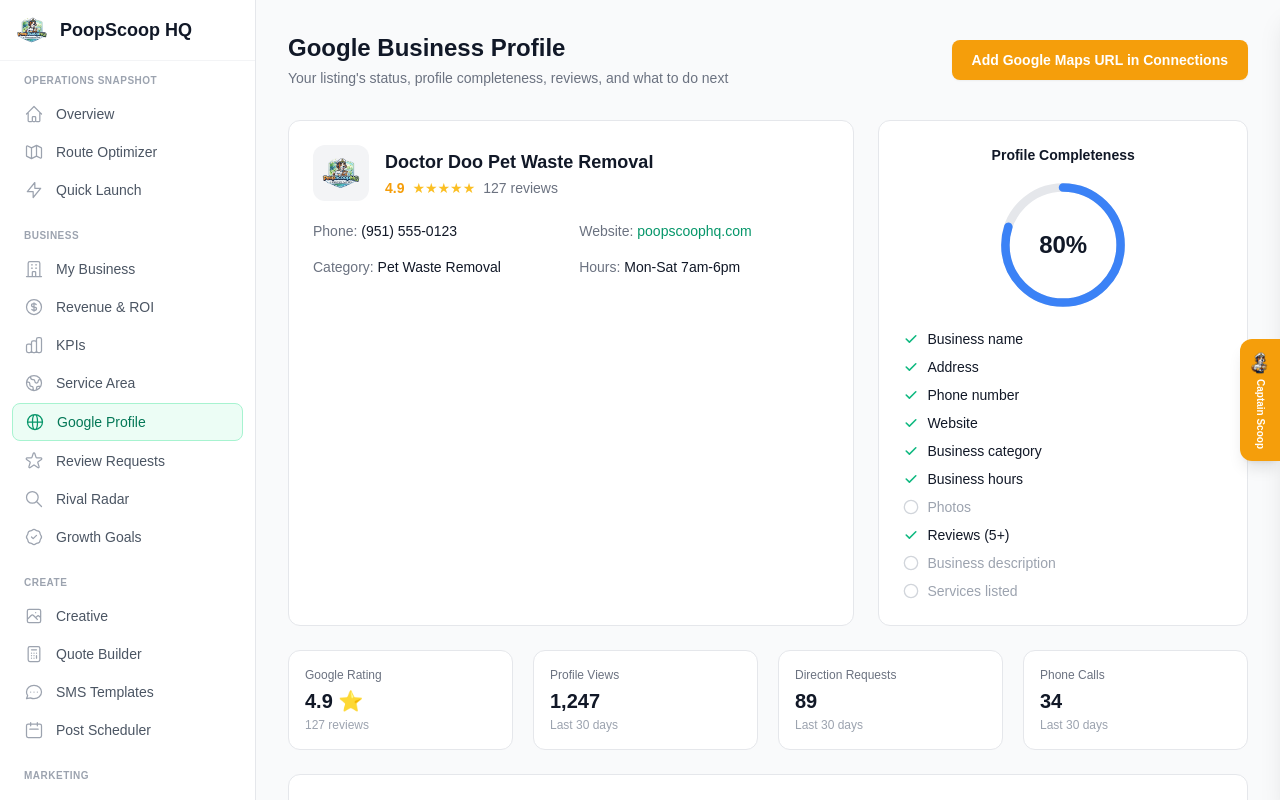
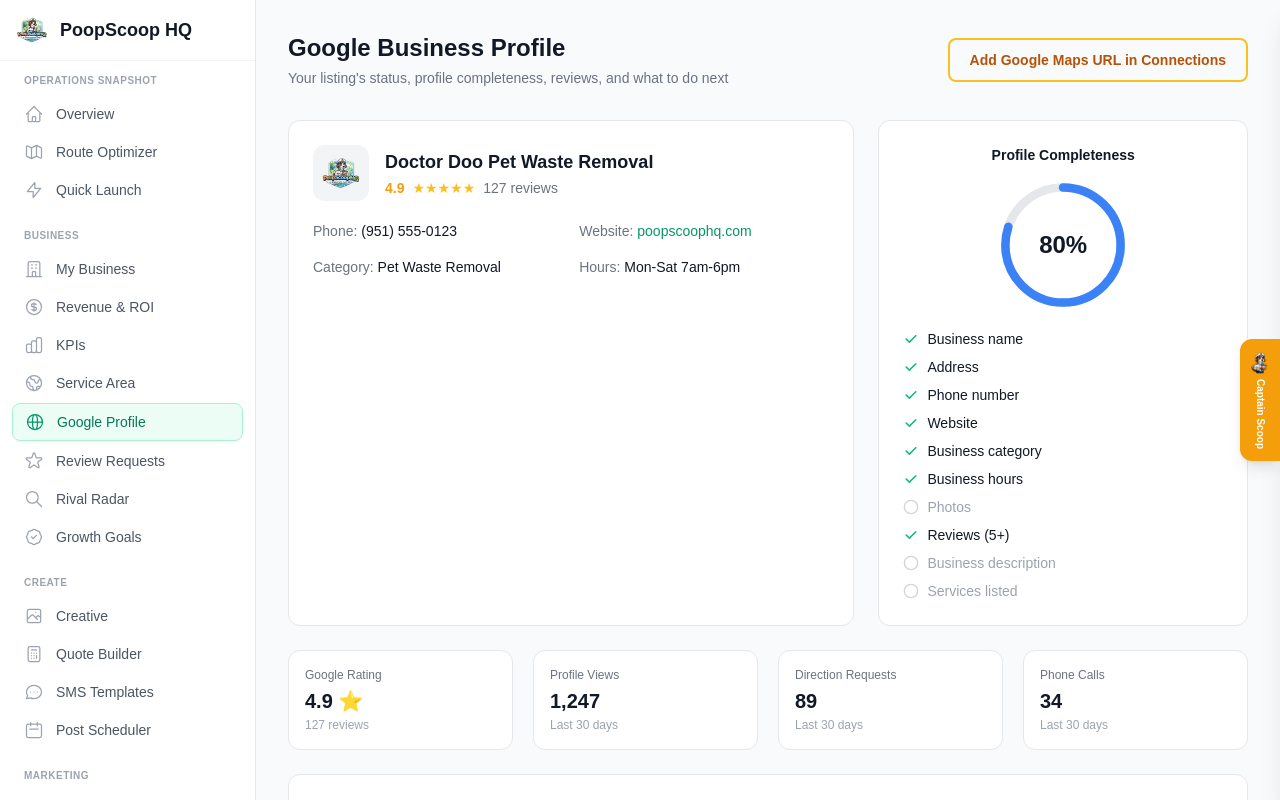
Before and after one commit to jjclark529/poopscoophq, a Next.js app: page /dashboard/google-profile in a window 1280 px wide. Shown: the top 800 px of the page. Built offline with nearby package versions, Linux system fonts and the light colour scheme.

Commit message:
Google Profile: fix button to link to Connections page, outlined amber style

```diff
--- a/src/app/dashboard/google-profile/page.tsx
+++ b/src/app/dashboard/google-profile/page.tsx
@@ -28,10 +28,8 @@
           </p>
         </div>
         <a
-          href="https://www.google.com/maps/search/Doctor+Doo+Pet+Waste+Removal+Riverside+CA"
-          target="_blank"
-          rel="noopener noreferrer"
-          className="px-5 py-2.5 bg-amber-500 hover:bg-amber-600 text-white rounded-lg text-sm font-semibold transition-colors shadow-sm"
+          href="/dashboard/settings/connections"
+          className="px-5 py-2.5 border-2 border-amber-400 text-amber-700 hover:bg-amber-50 rounded-lg text-sm font-semibold transition-colors"
         >
           Add Google Maps URL in Connections
         </a>
```
